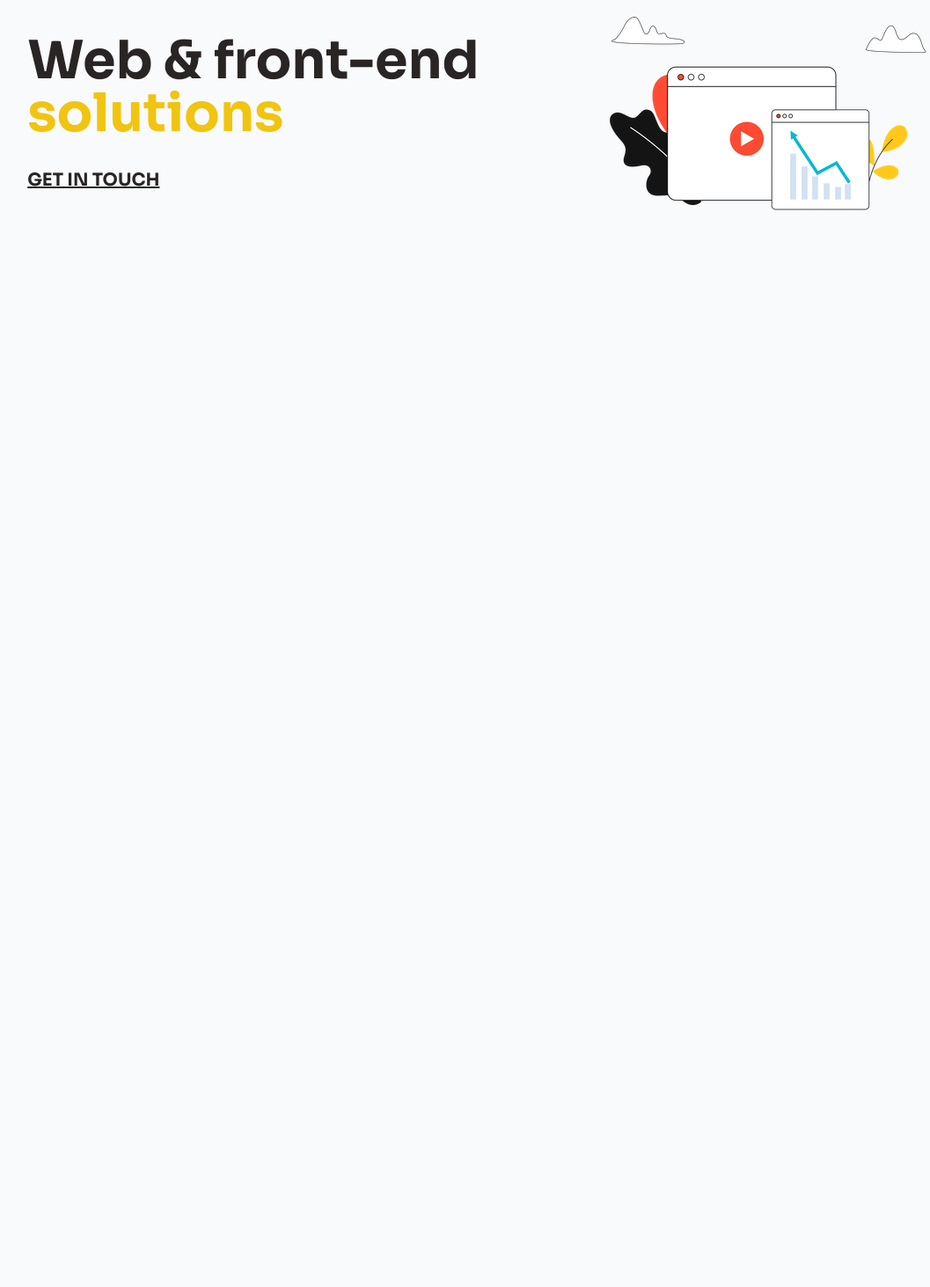
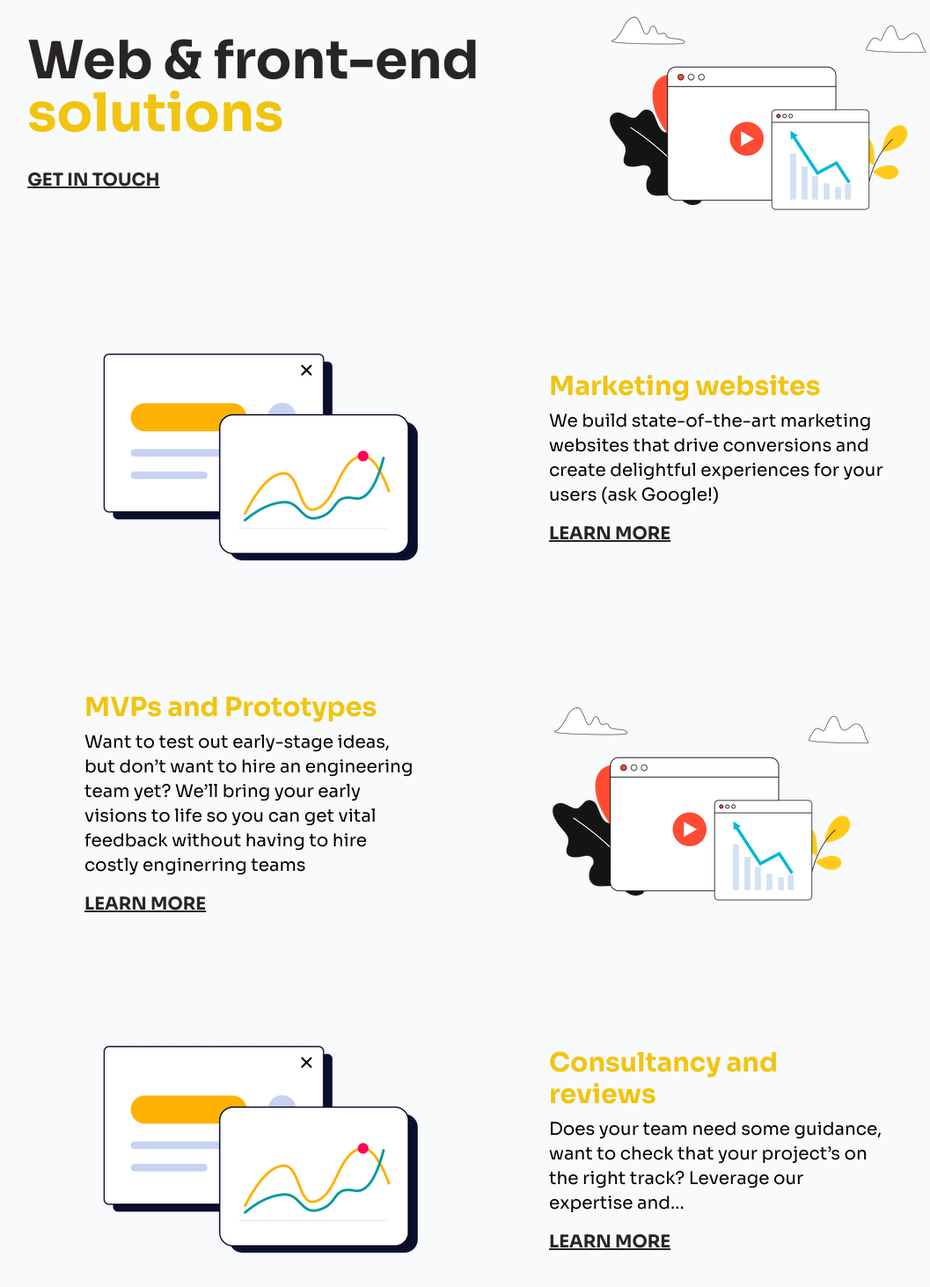
Before and after one commit to rocoweb/site, a website built with Vite: page index.html in a window 1280 px wide. Shown: the part 381-1844 px from the top of the page at 88% size, without its empty margins (88-1145 px from the left). Before the commit the page ends 800 px from the top, so only its background shows below. Built offline with nearby package versions, Linux system fonts and the light colour scheme.

Commit message:
finished desktop layout

```diff
--- a/index.html
+++ b/index.html
@@ -11,7 +11,7 @@
     <!-- HEADER -->
     <header class="flex items-center justify-items-center mb-32">
       <h1 class="basis-1/4 font-sora font-extrabold text-stone-800 text-8xl">RO<br>CO</h1>
-      <nav class="basis-3/4 flex space-x-32 justify-end">
+      <nav class="basis-3/4 flex space-x-28 justify-end">
         <a class="font-sora font-medium uppercase text-xl text-stone-800 p-3" href="#">Services</a>
         <a class="font-sora font-medium uppercase text-xl text-stone-800 p-3" href="#">Work</a>
         <a class="font-sora font-medium uppercase text-xl text-stone-800 p-3" href="#">Contact</a>
@@ -19,7 +19,7 @@
     </header>
 
     <!-- HERO -->
-    <section class="flex justify-center items-center space-x-32">
+    <section class="flex justify-center items-center space-x-32 mb-32">
       <div>
         <h2 class="font-sora font-extrabold text-6xl text-stone-800 mb-8">
           <span>Web & front-end</span><br>
@@ -34,22 +34,56 @@
       </div>
     </section>
 
-    <!-- Content block 1 (WIP)-->
-    <!-- <section class="flex justify-center items-center space-x-32">
-      <div class="">
-        <img src="./img/ui.png"/>
+    <!-- Content block 1 -->
+    <section class="flex justify-center items-center space-x-32 mb-32">
+      <div>
+        <img src="./img/ui2.png"/>
       </div>
 
-      <div class="">
-        <h2 class="font-sora font-extrabold text-3xl text-r_orange">
+      <div class="w-96">
+        <h2 class="font-sora font-extrabold text-3xl text-r_orange mb-2">
           Marketing websites
         </h2>
-        <p class="font-sora text-xl">We build state-of-the-art marketing websites that drive conversions and create delightful experiences for your users (ask Google!)</p>
+        <p class="font-sora text-xl mb-4">We build state-of-the-art marketing websites that drive conversions and create delightful experiences for your users (ask Google!)</p>
         <a href="#contact" class="font-sora font-bold underline uppercase text-xl text-stone-800">
           Learn more
         </a>
       </div>
-    </section> -->
+    </section>
+
+    <!-- Content block 2 -->
+    <section class="flex justify-center items-center space-x-32 mb-32">
+      <div class="w-96">
+        <h2 class="font-sora font-extrabold text-3xl text-r_orange mb-2">
+          MVPs and Prototypes
+        </h2>
+        <p class="font-sora text-xl mb-4">Want to test out early-stage ideas, but don’t want to hire an engineering team yet? We’ll bring your early visions to life so you can get vital feedback without having to hire costly enginerring teams</p>
+        <a href="#contact" class="font-sora font-bold underline uppercase text-xl text-stone-800">
+          Learn more
+        </a>
+      </div>
+
+      <div>
+        <img src="./img/ui.png"/>
+      </div>
+    </section>
+
+    <!-- Content block 3 -->
+    <section class="flex justify-center items-center space-x-32 mb-32">
+      <div>
+        <img src="./img/ui2.png"/>
+      </div>
+
+      <div class="w-96">
+        <h2 class="font-sora font-extrabold text-3xl text-r_orange mb-2">
+          Consultancy and reviews
+        </h2>
+        <p class="font-sora text-xl mb-4">Does your team need some guidance, want to check that your project’s on the right track? Leverage our expertise and...</p>
+        <a href="#contact" class="font-sora font-bold underline uppercase text-xl text-stone-800">
+          Learn more
+        </a>
+      </div>
+    </section>
 
     <script type="module" src="./src/main.js"></script>
   </body>
```
